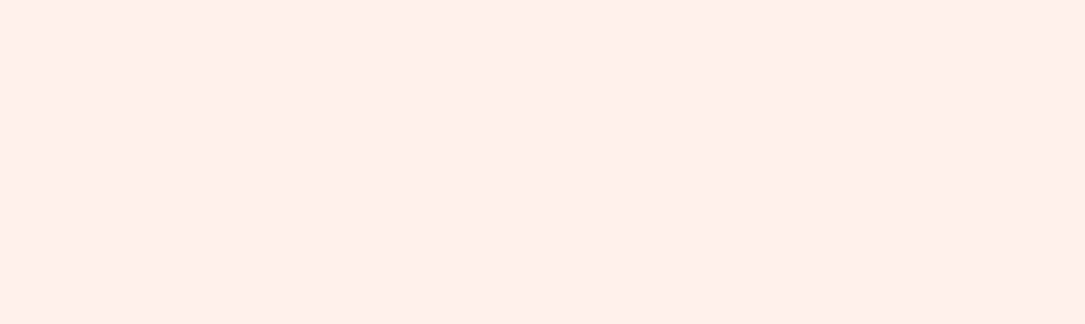
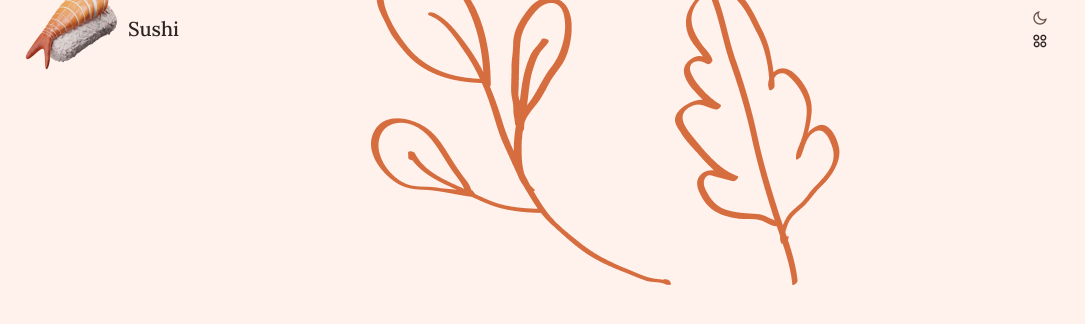
Before and after one commit to JhonveraDev/sushi_website_practice_mockup, a plain HTML site: page index.html in a window 1280 px wide. Shown: the whole page, without its empty margins (0-1085 px from the left). Drawn offline with nearby package versions, Linux system fonts and the light colour scheme.

Commit message:
first preview

```diff
--- a/assets/css/styles.css
+++ b/assets/css/styles.css
@@ -136,7 +136,37 @@ img {
 }
 
 /*=============== HEADER & NAV ===============*/
+.header {
+  position: fixed;
+  width: 100%;
+  background-color: var(--body-color);
+  top: 0;
+  left: 0;
+  z-index: var(--z-fixed);
+  transition: box-shadow .3s, background .4s;
+}
 
+.nav {
+  position: relative;
+  height: var(--header-height);
+  display: flex;
+  justify-content: space-between;
+  align-items: center;
+}
+
+.nav__logo,
+.nav__toggle,
+.nav__close {
+  display: flex;
+  color: var(--title-color);
+}
+
+.nav__logo {
+  align-items: center;
+  column-gap: .5rem;
+  font-family: var(--title-font);
+  font-size: var(--h3-font-size);
+}
 
 /* Show menu */
 
--- a/index.html
+++ b/index.html
@@ -1,5 +1,6 @@
 <!DOCTYPE html>
 <html lang="en">
+
 <head>
   <meta charset="UTF-8">
   <meta name="viewport" content="width=device-width, initial-scale=1.0">
@@ -15,10 +16,46 @@
 
   <title>Responsive sushi website - Bedimcode</title>
 </head>
+
 <body>
   <!--==================== HEADER ====================-->
   <header class="header" id="header">
-
+    <nav class="nav container">
+      <a href="#" class="nav__logo">
+        <img src="assets/img/logo.png" alt="logo image">
+        Sushi
+      </a>
+      <div class="nav__menu" id="nav-menu">
+        <ul class="nav__list grid">
+          <li class="nav__item">
+            <a href="#home" class="nav__link">Home</a>
+          </li>
+          <li class="nav__item">
+            <a href="#about" class="nav__link">About us</a>
+          </li>
+          <li class="nav__item">
+            <a href="#popular" class="nav__link">Popular</a>
+          </li>
+          <li class="nav__item">
+            <a href="#recently" class="nav__link">Recently</a>
+          </li>
+        </ul>
+        <!-- Close Button -->
+        <div class="nav__close" id="nav-close">
+          <i class="ri-close-line"></i>
+        </div>
+        <img src="assets/img/leaf-branch-4.png" alt="nav image" class="nav__img-1">
+        <img src="assets/img/leaf-branch-3.png" alt="nav image" class="nav__img-1">
+      </div>
+      <div class="nav__buttons">
+        <!-- Theme change button -->
+        <i class="ri-moon-line change-theme" id="theme-button"></i>
+        <!-- Toggle button -->
+        <div class="nav__toggle" nav="nav-toggle">
+          <i class="ri-apps-2-line"></i>
+        </div>
+      </div>
+    </nav>
   </header>
 
   <!--==================== MAIN ====================-->
@@ -56,11 +93,14 @@
 
   <!--========== SCROLL UP ==========-->
 
-
   <!--=============== SCROLLREVEAL ===============-->
   <script src=""></script>
 
   <!--=============== MAIN JS ===============-->
   <script src="assets/js/main.js"></script>
 </body>
+
 </html>
+
+<!-- https://www.youtube.com/watch?v=HW1zt2EPMqY&t=136s&ab_channel=Bedimcode
+15:52 -->
```
Lines whose indentation alone changed are shown as unchanged.
